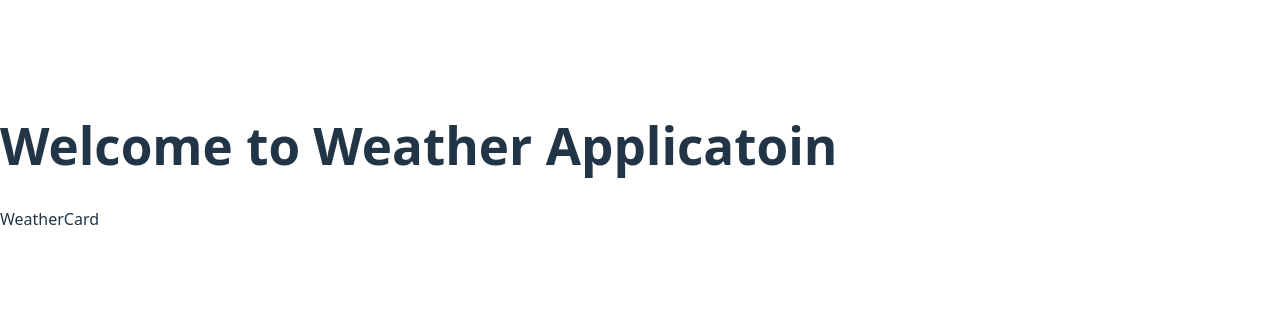
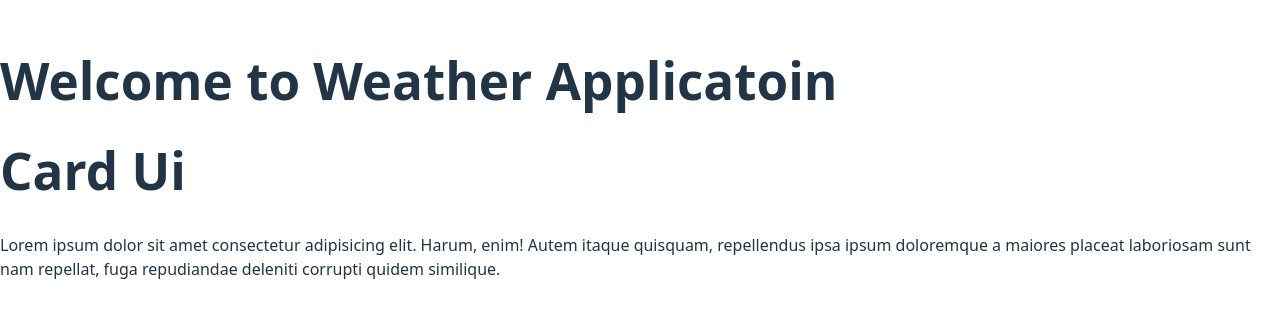
Before and after one commit to highcon1/weather-app, a React (Vite) app: page / in a window 1280 px wide. Shown: the part 243-560 px from the top of the page. Built offline with nearby package versions, Linux system fonts and the light colour scheme.

Commit message:
add card text

```diff
--- a/src/components/WeatherCard.jsx
+++ b/src/components/WeatherCard.jsx
@@ -2,7 +2,10 @@ import React from 'react'
 
 const WeatherCard = () => {
   return (
-    <div>WeatherCard</div>
+    <div>
+        <h1>Card Ui</h1>
+        <p>Lorem ipsum dolor sit amet consectetur adipisicing elit. Harum, enim! Autem itaque quisquam, repellendus ipsa ipsum doloremque a maiores placeat laboriosam sunt nam repellat, fuga repudiandae deleniti corrupti quidem similique.</p>
+    </div>
   )
 }
 
```
